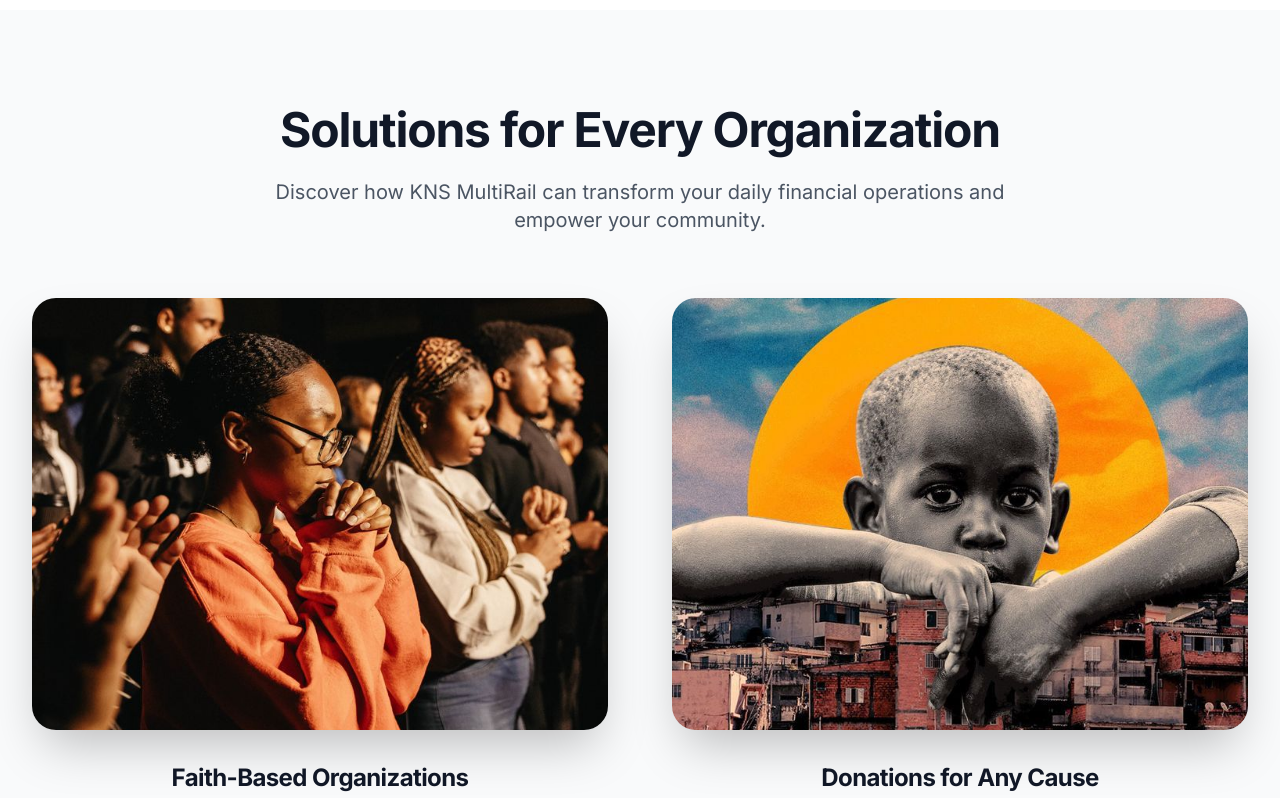
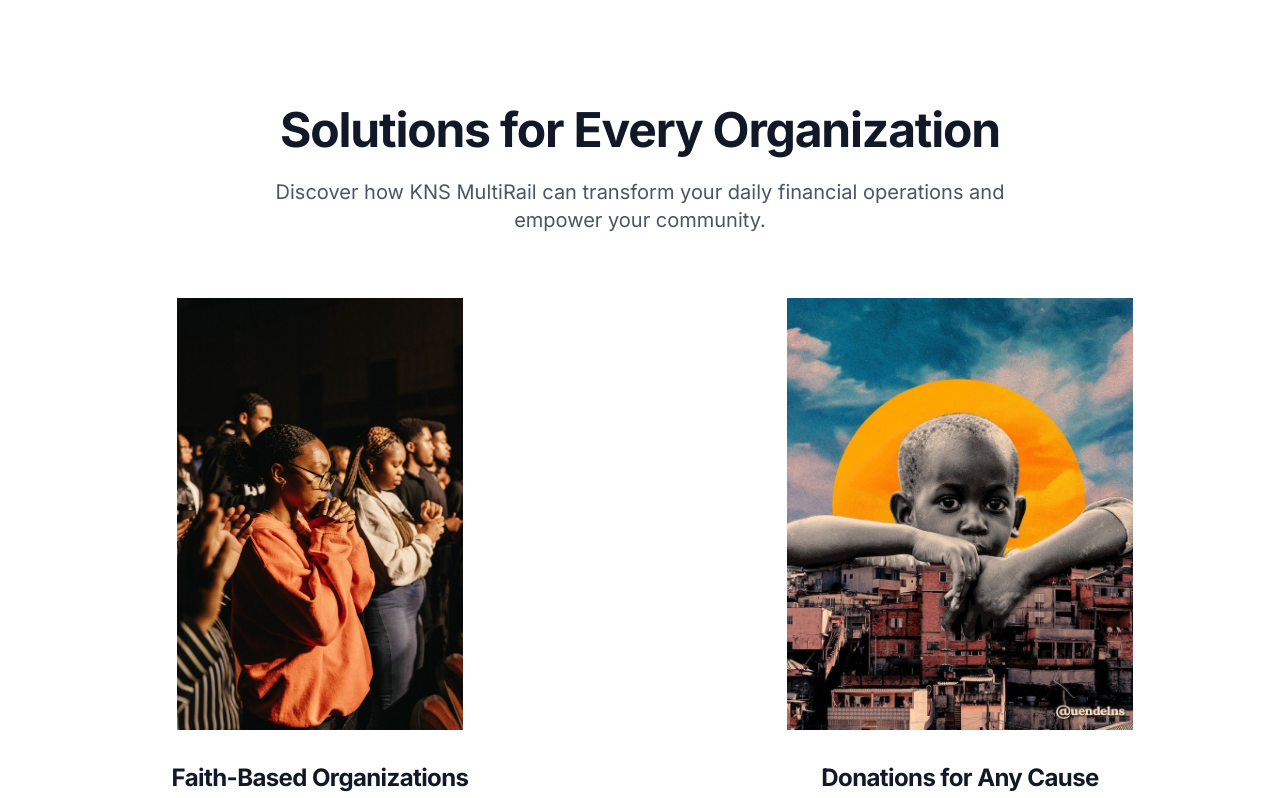
Before and after one commit to Officialsalim12/Kns-PaymentRail, a Next.js app in the folder web/: page / in a window 1280 px wide. Shown: the part 1332-2130 px from the top of the page. Built offline with nearby package versions, Linux system fonts and the light colour scheme; no server answers.

Commit message:
Update landing components

```diff
--- a/web/components/landing/Solutions.tsx
+++ b/web/components/landing/Solutions.tsx
@@ -29,7 +29,7 @@ const solutions = [
 
 export default function Solutions() {
     return (
-        <section className="py-20 sm:py-24 bg-gray-50 overflow-hidden">
+        <section className="py-20 sm:py-24 bg-white overflow-hidden">
             <div className="max-w-7xl mx-auto px-4 sm:px-6 lg:px-8">
                 <div className="text-center mb-16">
                     <h2 className="text-3xl sm:text-4xl lg:text-5xl font-bold text-gray-900 mb-6">
@@ -43,12 +43,12 @@ export default function Solutions() {
                 <div className="grid grid-cols-1 md:grid-cols-2 gap-12 lg:gap-16">
                     {solutions.map((solution, index) => (
                         <div key={index} className="group flex flex-col items-center text-center">
-                            <div className="relative w-full aspect-[4/3] rounded-3xl overflow-hidden shadow-2xl transition-transform duration-500 group-hover:scale-[1.02] mb-8">
+                            <div className="relative w-full aspect-[4/3] overflow-hidden transition-transform duration-500 group-hover:scale-[1.02] mb-8">
                                 <Image
                                     src={solution.image}
                                     alt={solution.alt}
                                     fill
-                                    className="object-cover"
+                                    className="object-contain"
                                 />
                                 <div className="absolute inset-0 bg-gradient-to-t from-gray-900/60 to-transparent opacity-0 group-hover:opacity-100 transition-opacity duration-500" />
                             </div>
--- a/web/components/shared/TeamImage.tsx
+++ b/web/components/shared/TeamImage.tsx
@@ -20,7 +20,7 @@ export default function TeamImage({ src, alt }: TeamImageProps) {
           alt={alt}
           width={192}
           height={192}
-          className="w-full h-full object-cover"
+          className="w-full h-full object-contain"
           onError={() => setImageError(true)}
         />
       ) : (
--- a/web/components/shared/TeamMemberImage.tsx
+++ b/web/components/shared/TeamMemberImage.tsx
@@ -28,7 +28,7 @@ export default function TeamMemberImage({ src, alt, fallbackIcon }: TeamMemberIm
           alt={alt}
           width={128}
           height={128}
-          className="w-full h-full object-cover"
+          className="w-full h-full object-contain"
           onError={() => setImageError(true)}
         />
       ) : (
```
